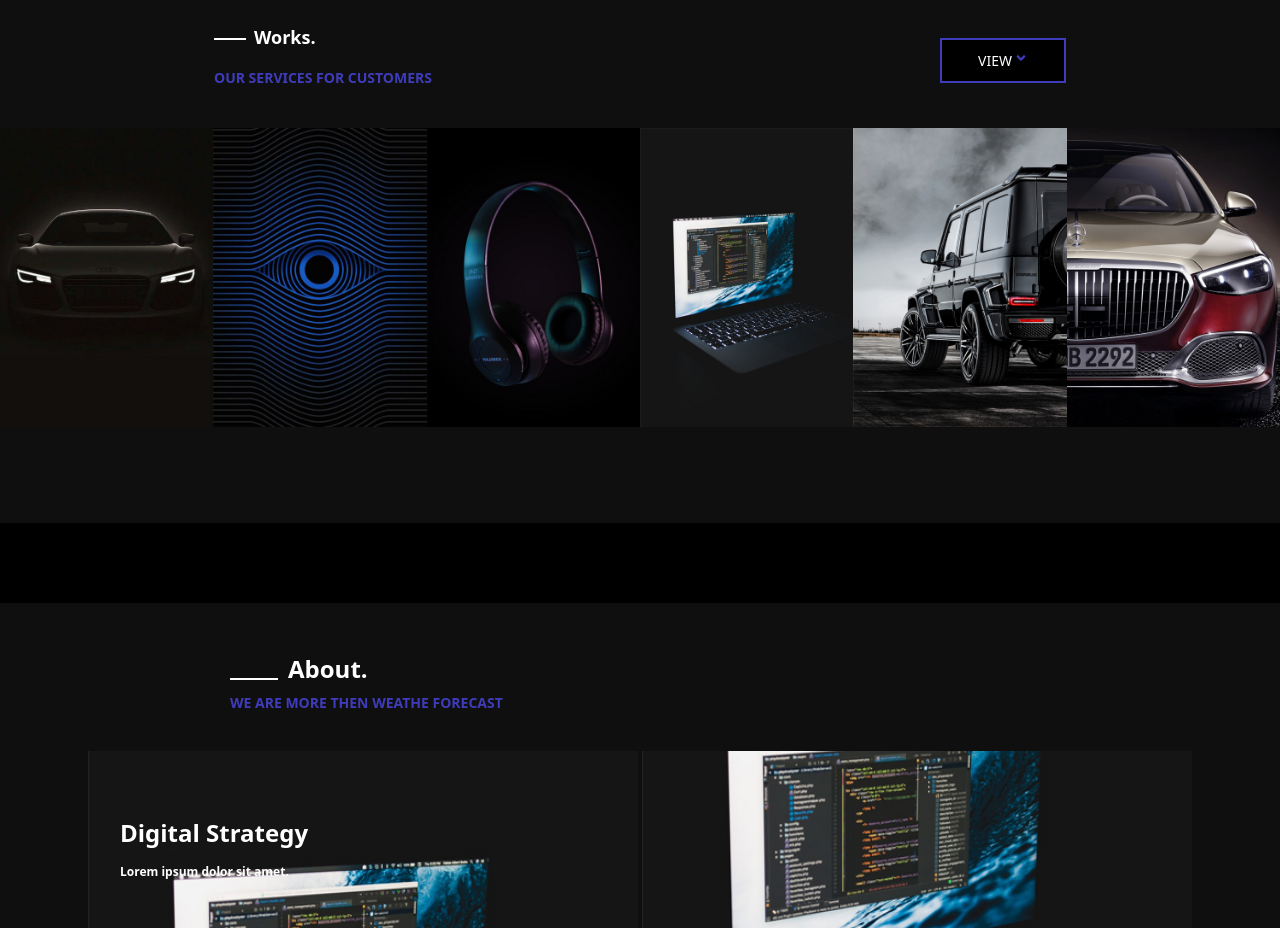
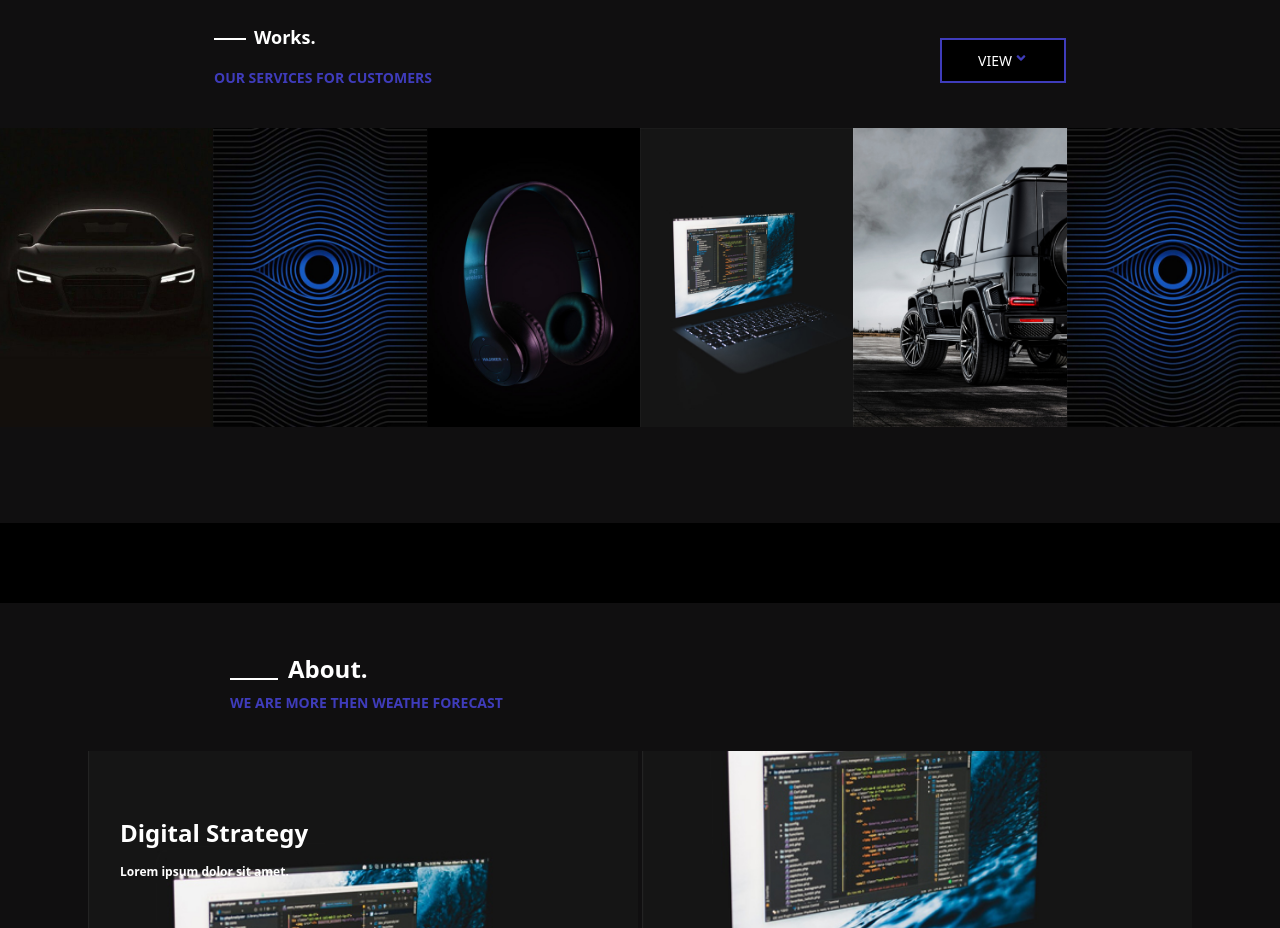
Before and after one commit to Pinto1232/WeatherApp, a React (Vite) app: page / in a window 1280 px wide. Shown: the part 1560-2488 px from the top of the page. Built offline with nearby package versions, Linux system fonts and the light colour scheme.

Commit message:
recent commit

```diff
--- a/src/components/__work/WorkCards.tsx
+++ b/src/components/__work/WorkCards.tsx
@@ -4,7 +4,7 @@ import ImagePC from './../../../src/assets/pc.jpg';
 import Imagecromatic from './../../../src/assets/cromatic.jpg';
 import IphoneImage from './../../assets/phone.jpg';
 import BrabosImage from './../../assets/brabos.jpeg';
-import ImageMayback from './../../assets/mayback.jpg';
+/* import ImageMayback from './../../assets/mayback.jpg'; */
 
 const WorkCards = () => {
 	return (
@@ -80,7 +80,7 @@ const WorkCards = () => {
 						<div>
 							<div>
 								<h1>
-									<img src={ImageMayback} alt='' />
+									<img src={Imagecromatic} alt='' />
 									<span className='absolute -mt-60' />
 								</h1>
 							</div>
```
